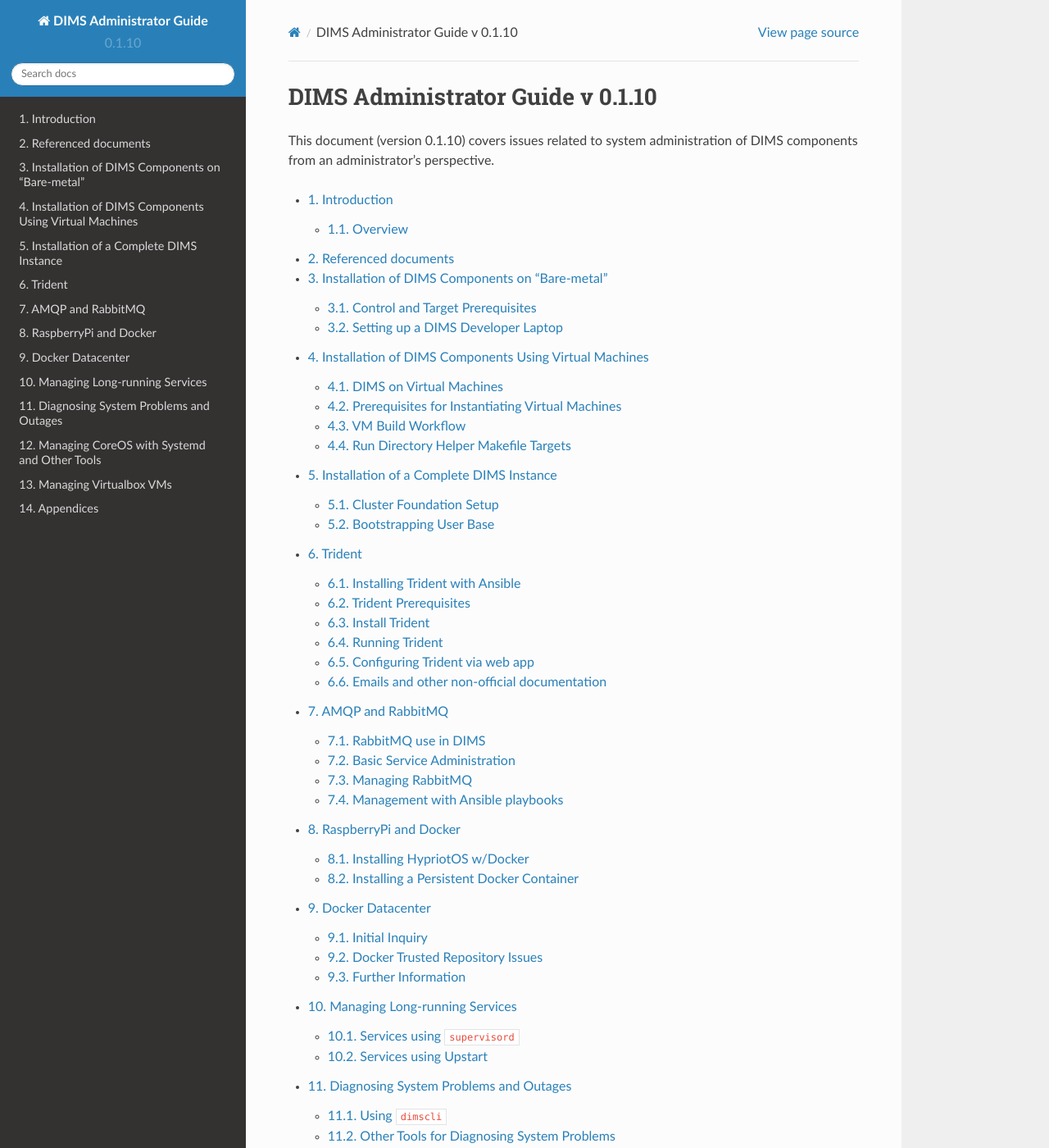
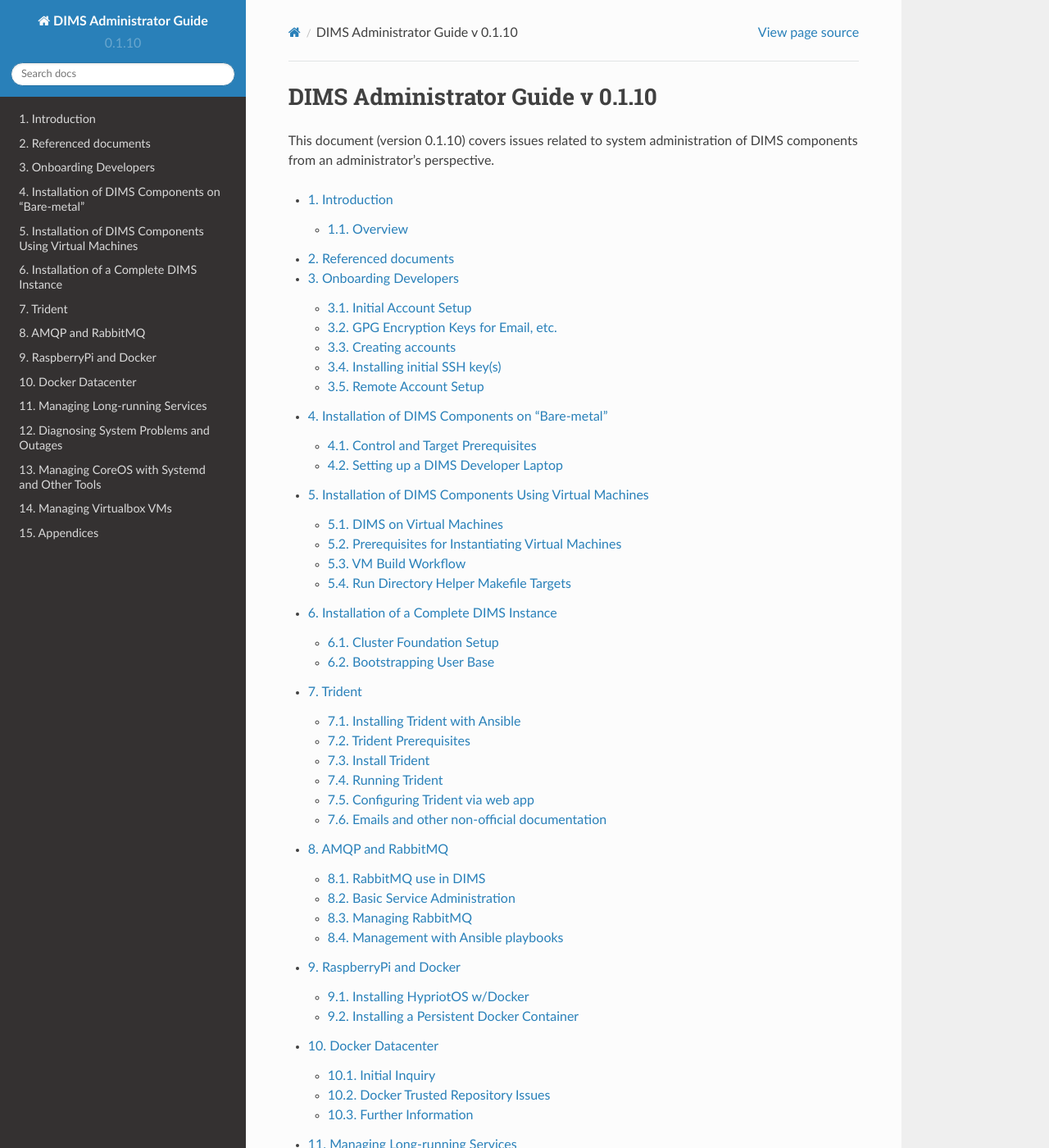
Before and after one commit to uw-dims/dims-adminguide, a Sphinx documentation site: the page built from docs/source/index.rst, in a window 1280 px wide and 1400 px high. Shown: the whole window at 82% size. Built offline with Sphinx 7.4.7 and the Read the Docs theme 2.0.0, drawn with Linux system fonts in a browser that asks for light colours; some of the changed lines change nothing that is shown; some of the changed text lies outside the part shown.

Commit message:
Move onboarding chapter from dims-devguide

```diff
--- a/docs/source/index.rst
+++ b/docs/source/index.rst
@@ -16,6 +16,7 @@
 
    introduction
    referenceddocs
+   onboarding
    installingbaremetal
    installingvirtualmachines
    installingdimsinstance
--- /dev/null
+++ b/docs/source/onboarding.rst
@@ -0,0 +1,460 @@
+.. _onboarding:
+
+Onboarding Developers
+=====================
+
+This chapter covers the process for onboarding new developers
+into the DIMS project.
+
+.. _initialaccountsetup:
+
+Initial Account Setup
+---------------------
+
+The first step in adding a new DIMS developer is getting them set up
+with an account on our internal ``ops-trust`` portal instance.
+
+Our FosWiki server has a page that was dedicated to the steps necessary
+for `Provisioning New DIMS Users`_.
+
+.. _Provisioning New DIMS Users: http://foswiki.devops.develop/Development/ProvisionNewUsers
+
+.. caution::
+
+    The FosWiki page `Provisioning New DIMS Users`_ looks like it may be out of
+    date, or include steps that may not be necessary for just adding a new
+    user. It has a huge number of steps that should be made more streamlined
+    or added to the DIMS web app to simplify the process of adding and removing
+    DIMS users in concert with the ``ops-trust`` portal at the center of DIMS.
+
+..
+
+Once the user has been given their password to the ``ops-trust`` portal,
+they need to change their ``MemberID`` to match the account name that
+should be used within DIMS. (E.g., Dave Dittrich may be given the
+``MemberID`` of ``davedittrich2475`` by the portal, but the desired
+account name within DIMS subsystems should be ``dittrich``.)
+
+GPG Encryption Keys for Email, etc.
+-----------------------------------
+
+Each ``ops-trust`` portal account holder needs a GPG key to be able to
+send/receive encrypted emails. In normal operation, one's ``ops-trust``
+portal account is not fully enabled until the user has uploaded their
+GPG key.
+
+One of the easiest ways to process GPG-encrypted email is using `Enigmail`_
+with the `The GNU Privacy Guard`_ from the `Thunderbird`_ email client. Follow
+the `Enigmail Quick Start Guide`_ to install, configure, and generate a GPG key
+for use with `Thunderbird`_ (which is supported on Mac, Linux, and Windows, and
+is installed by default on the DIMS Ubuntu developer laptops).
+
+After you have set up `The GNU Privacy Guard`_ and uploaded your key,
+log in to the ``ops-trust`` portal and select ``PGP Keys`` from the menu
+on the left of the screen to download all GPG keys for other portal
+users and all email lists to which you subscribe.
+
+.. note::
+
+    This step will only download keys that are in the system at the time
+    you press the link, which means they will get out-of-date with respect
+    to new users, regenerated keys, and/or new email lists that may be
+    created over time. Get in the habit of updating your GPG key ring
+    regularly, or at least remember that failure to encrypt/decrypt
+    and email may be due to your keyring being out of date and needing
+    a refresh.
+
+..
+
+.. _Enigmail: https://www.enigmail.net/home/index.php
+.. _The GNU Privacy Guard: https://www.gnupg.org
+.. _Enigmail Quick Start Guide: https://www.enigmail.net/documentation/quickstart.php
+.. _Thunderbird: https://www.mozilla.org/en-US/thunderbird/
+
+
+.. _creatingaccounts:
+
+Creating accounts
+-----------------
+
+After a new user has successfully set up their ``ops-trust`` portal
+account and modified their ``MemberID`` to align with their desired DIMS
+account name, they must be added to the ``dims_users`` array in
+the ``$GIT/ansible-playbooks/group_vars/all`` file. Once added,
+the Ansible playbook roles that generate DIMS user accounts
+(e.g., ``dims-users-create``) can be played to create accounts
+as needed.
+
+.. todo::
+
+    This step should be automated, so that adding (or removing) a user
+    from the DIMS system triggers account creation (or archiving and deletion)
+    automatically on DIMS-OPS systems. DIMS-DevOps systems may need to have
+    this step be done manually, or triggered by adding/removing the user to/from
+    one of the DevOps related trust groups.
+
+    One method for automating this is to replace the hard-coded ``dims_users`` variable
+    with a Jinja2 template, then extract the list of users from the ``ops-trust`` portal
+    via an RPC call from a Python script that performs the Jinja2 template substitution
+    immediately before running Ansible playbooks to create users. (A separate step
+    to archive/delete terminated user accounts would be triggered by deletion
+    events in the ``ops-trust`` portal, or from an administration panel accessible
+    only to users in the "admin" group in the DIMS web application.)
+
+    See :ref:`dimssr:dimssystemrequirements` sections :ref:`dimssr:accountAccessControls`,
+    :ref:`dimssr:diutUserStory5`, and :ref:`dimssr:accountSuspension`, and
+    Jira Epic `DIMS-64`_.
+
+..
+
+.. _DIMS-64: http://jira.devops.develop/browse/DIMS-64
+
+
+.. _sshkeys:
+
+Installing initial SSH key(s)
+-----------------------------
+
+Before someone can clone Git repositories, or use SSH to log in to DIMS
+systems for interactive shell access, they must (a) have a DIMS SSH key,
+and (b) have the public key and ``authorized_keys`` file(s) on target
+systems set up properly.
+
+#. Create the user's DIMS SSH key pair...
+
+   .. todo::
+
+      Replace this with example...
+
+      make key
+      git commit it
+
+   ..
+
+#. Generate accounts using Ansible playbook ($whatever), which creates
+   the accounts and installs their public key.
+
+#. Copy their key pair into the account on the system where they will be
+   doing their development (i.e., a DIMS developer laptop, Vagrant virtual
+   machine, or bare-metal workstation.) Also make sure their key is
+   included in the ``authorized_keys`` file in the ``git`` account on
+   ``git.devops.develop`` in order for them to be able to read/write
+   source code using Git.
+
+   .. todo::
+
+      Replace this with example...
+
+   ..
+
+#.  Trigger a Jenkins build job for `public-keys-configure`_ to push the
+    new user's key to all DIMS-DevOps and DIMS-OPS systems.
+
+
+    .. todo::
+
+        This step could be added to a script, which invokes the job using
+        the REST API. That saves the manual step of clicking the
+        *Build Now* button in a browser.
+
+    ..
+
+
+#.  Set the password on the account they are supposed to use so they can log in to it,
+    and/or securely transfer their public SSH key to them so they can use it
+    to access the account without needing a password.
+
+    .. note::
+
+        They will need a password on the account for ``sudo`` on commands
+        like ``dims-ci-utils.install.user`` that ask for the ``sudo``
+        password in order to pass it to Ansible.
+
+    ..
+
+   Use command ``passwd <username>``.
+
+   .. code-block:: none
+
+      [dimsenv] mboggess@b52:~ () $ passwd mboggess
+      Changing password for mboggess.
+      (current) UNIX password:
+      Enter new UNIX password:
+      Retype new UNIX password:
+      passwd: password updated successfully
+
+   ..
+
+.. _public-keys-configure: http://jenkins.devops.develop/job/public-keys-configure/
+
+.. _remoteaccountsetup:
+
+Remote Account Setup
+--------------------
+
+This section details how to set up a new account for a current developer
+on a remote machine, after being logged in to the remote machine.
+
+Change password
+~~~~~~~~~~~~~~~
+
+Use command ``passwd <username>``.
+
+.. code-block:: none
+
+   [dimsenv] mboggess@b52:~ () $ passwd mboggess
+   Changing password for mboggess.
+   (current) UNIX password:
+   Enter new UNIX password:
+   Retype new UNIX password:
+   passwd: password updated successfully
+
+..
+
+Transfer SSH Keys to Remote Machine
+~~~~~~~~~~~~~~~~~~~~~~~~~~~~~~~~~~~
+
+*  Once logged in to remote machine, check ~/.ssh/authorized_keys file
+   for public key:
+
+   .. code-block:: none
+
+      [dimsenv] mboggess@b52:~ () $ cd .ssh
+      [dimsenv] mboggess@b52:~/.ssh () $ ls
+      authorized_keys  config  known_hosts
+      [dimsenv] mboggess@b52:~/.ssh () $ vim authorized_keys
+
+   ..
+
+*  Securely transfer DIMS RSA keys from local machine to remote machine
+
+   Keys are located in ``~/.ssh/`` and should be named:
+
+   * ``dims_${dimsusername}_rsa`` for private key
+   * ``dims_${dimsusername}rsa.pub`` for public key
+   * ``dims_${dimsusername}_rsa.sig`` for signature
+
+   Copy all three files from local machine with DIMS RSA keys:
+
+   .. code-block:: none
+
+      [dimsenv] mboggess@dimsdev2:~ () $ cd .ssh
+      [dimsenv] mboggess@dimsdev2:~/.ssh () $ scp dims_mboggess_rsa* mboggess@b52.tacoma.uw.edu:/home/mboggess/.ssh/
+      dims_mboggess_rsa                                     100% 1675     1.6KB/s   00:00
+      dims_mboggess_rsa.pub                                 100%  403     0.4KB/s   00:00
+      dims_mboggess_rsa.sig                                 100%   82     0.1KB/s   00:00
+
+   ..
+
+   Check on remote machine:
+
+   .. code-block:: none
+
+      [dimsenv] mboggess@b52:~/.ssh () $ ls
+      authorized_keys  dims_mboggess_rsa      dims_mboggess_rsa.sig
+      config           dims_mboggess_rsa.pub  known_hosts
+
+   ..
+
+.. note::
+
+   This solves the "second hop issue": a user can access machines one hop
+   away because the necessary keys are available on their local machine,
+   but when trying to go one hop further, keys are not available. For
+   example, I can log in to b52 just fine, but when I try to run
+   ``dims.git.syncrepos``, which requires access to
+   ``git.devops.develop``, I ran into trouble because my keys
+   were not on b52.
+
+..
+
+Sync Repos on Remote Machine
+~~~~~~~~~~~~~~~~~~~~~~~~~~~~
+
+There probably will not be a .mrconfig file on the remote machine,
+so you must create an empty file with that name before you sync repos
+or the command will fail.
+
+Failure when running ``dims.git.syncrepos`` because no .mrconfig:
+
+.. code-block:: none
+
+   <snip>
+
+   [+++] Adding Repo[49] umich-botnets to /home/mboggess/dims/.mrconfig and checking it out.
+   cp: cannot stat ‘/home/mboggess/dims/.mrconfig’: No such file or directory
+
+   [+++] Updated 49 of 49 available repos.
+   [+++] Summary of actions for repos that were updated:
+   - Any changes to branches at origin have been downloaded to your local repository
+   - Any branches that have been deleted at origin have also been deleted from your local repository
+   - Any changes from origin/master have been merged into branch 'master'
+   - Any changes from origin/develop have been merged into branch 'develop'
+   - Any resolved merge conflicts have been pushed back to origin
+   [+++] Added 49 new repos: ansible-inventory ansible-playbooks cif-client cif-java configs dims dims-ad dims-adminguide dims-asbuilt dims-ci-utils dims-dashboard dims-db-recovery dims-devguide dims-dockerfiles dims-dsdd dims-jds dims-keys dims-ocd dims-packer dims-parselogs dims-sample-data dims-sr dims-supervisor dims-svd dimssysconfig dims-test-repo dims-tp dims-tr dims-vagrant ELK fuse4j ipgrep java-native-loader java-stix-v1.1.1 mal4s MozDef ops-trust-openid ops-trust-portal poster-deck-2014-noflow prisem prisem-replacement pygraph rwfind sphinx-autobuild stix-java ticketing-redis tsk4j tupelo umich-botnets
+   [+++] Updating repos took 00:00:00
+
+..
+
+Looking in ~/dims/ for .mrconfig:
+
+.. code-block:: none
+
+   [dimsenv] mboggess@b52:~ () $ cd dims
+   [dimsenv] mboggess@b52:~/dims () $ ls -a
+   .  ..  git
+
+..
+
+*  Create .mrconfig
+
+   .. code-block:: none
+
+      [dimsenv] mboggess@b52:~/dims () $ touch .mrconfig
+      [dimsenv] mboggess@b52:~/dims () $ ls -a
+      .  ..  git  .mrconfig
+
+   ..
+
+*  Run dims.git.syncrepos
+
+   .. code-block:: none
+
+      [dimsenv] mboggess@b52:~/dims () $ cd ..
+      [dimsenv] mboggess@b52:~ () $ dims.git.syncrepos
+      [+++] Found 49 available repos at git@git.devops.develop
+      [+++] Adding Repo[1] ansible-inventory to /home/mboggess/dims/.mrconfig and checking it out.
+      mr checkout: /home/mboggess/dims/git/ansible-inventory
+      Cloning into 'ansible-inventory'...
+      remote: Counting objects: 481, done.
+      remote: Compressing objects: 100% (387/387), done.
+      remote: Total 481 (delta 237), reused 122 (delta 65)
+      Receiving objects: 100% (481/481), 62.36 KiB | 0 bytes/s, done.
+      Resolving deltas: 100% (237/237), done.
+      Checking connectivity... done.
+      Using default branch names.
+
+      Which branch should be used for tracking production releases?
+         - master
+      Branch name for production releases: [master]
+      Branch name for "next release" development: [develop]
+
+      How to name your supporting branch prefixes?
+      Feature branches? [feature/]
+      Release branches? [release/]
+      Hotfix branches? [hotfix/]
+      Support branches? [support/]
+      Version tag prefix? []
+
+      mr checkout: finished (1 ok)
+
+      <snip>
+
+      [+++] Updated 49 of 49 available repos.
+      [+++] Summary of actions for repos that were updated:
+      - Any changes to branches at origin have been downloaded to your local repository
+      - Any branches that have been deleted at origin have also been deleted from your local repository
+      - Any changes from origin/master have been merged into branch 'master'
+      - Any changes from origin/develop have been merged into branch 'develop'
+      - Any resolved merge conflicts have been pushed back to origin
+      [+++] Added 49 new repos: ansible-inventory ansible-playbooks cif-client cif-java configs dims dims-ad dims-adminguide dims-asbuilt dims-ci-utils dims-dashboard dims-db-recovery dims-devguide dims-dockerfiles dims-dsdd dims-jds dims-keys dims-ocd dims-packer dims-parselogs dims-sample-data dims-sr dims-supervisor dims-svd dimssysconfig dims-test-repo dims-tp dims-tr dims-vagrant ELK fuse4j ipgrep java-native-loader java-stix-v1.1.1 mal4s MozDef ops-trust-openid ops-trust-portal poster-deck-2014-noflow prisem prisem-replacement pygraph rwfind sphinx-autobuild stix-java ticketing-redis tsk4j tupelo umich-botnets
+      [+++] Updating repos took 00:07:19
+
+   ..
+
+Build Python Virtual Environment on Remote Machine
+~~~~~~~~~~~~~~~~~~~~~~~~~~~~~~~~~~~~~~~~~~~~~~~~~~
+
+*  When logged in to remote machine, change directories to location of
+   virtual environment build scripts:
+
+   .. code-block:: none
+
+      [dimsenv] mboggess@b52:~ () $ cd $GIT/ansible-playbooks
+
+   ..
+
+*  Run the DIMS command to build the system virtualenv for access to
+    system DIMS commands:
+
+   .. code-block:: none
+
+      [dimsenv] mboggess@b52:~/dims/git/ansible-playbooks (develop) $ ./dimsenv.install.system
+
+   ..
+
+*  Run ``exec bash`` to refresh:
+
+   .. code-block:: none
+
+      [dimsenv] mboggess@b52:~/dims/git/ansible-playbooks (develop) $ exec bash
+      [+++] DIMS shell initialization [ansible-playbooks v1.2.107]
+      [+++] Sourcing /opt/dims/etc/bashrc.dims.d/bashrc.dims.network ...
+      [+++] OpenVPN status:
+       * VPN '01_uwapl_daveb52' is running
+       * VPN '02_prsm_dave-prisem-2' is running
+      [+++] Sourcing /opt/dims/etc/bashrc.dims.d/bashrc.dims.virtualenv ...
+      [+++] Activating virtual environment (/home/mboggess/dims/envs/dimsenv) [ansible-playbooks v1.2.107]
+      [+++] (Create file /home/mboggess/.DIMS_NO_DIMSENV_ACTIVATE to disable)
+      [+++] Virtual environment 'dimsenv' activated [ansible-playbooks v1.2.107]
+      [+++] Installed /home/mboggess/dims/envs/dimsenv/bin/dimsenv.install.user
+      [+++] Installed /home/mboggess/dims/envs/dimsenv/bin/dimsenv.install.system
+      [+++] Sourcing /opt/dims/etc/bashrc.dims.d/git-prompt.sh ...
+      [+++] Sourcing /opt/dims/etc/bashrc.dims.d/hub.bash_completion.sh ...
+
+   ..
+
+   Line "Activating virtual environment" should have path to dimsenv/
+   via $HOME/dims.
+
+*  Run DIMS command to build user virtualenv:
+
+   .. code-block:: none
+
+      [dimsenv] mboggess@b52:~/dims/git/ansible-playbooks (develop) $ ./dimsenv.install.user
+
+   ..
+
+*  Run ``exec bash`` to refresh again.
+
+*  Check $HOME/dims/envs/ for dimsenv/ and activation scripts:
+
+   .. code-block:: none
+
+      [dimsenv] mboggess@b52:~/dims/git/ansible-playbooks (develop) $ ls $HOME/dims/envs
+      dimsenv          initialize    postdeactivate  postmkvirtualenv  preactivate    premkproject     prermvirtualenv
+      get_env_details  postactivate  postmkproject   postrmvirtualenv  predeactivate  premkvirtualenv
+
+   ..
+
+Transfer Config Files
+~~~~~~~~~~~~~~~~~~~~~
+
+*  Your account personalization files need to be transferred to the
+   remote machine as well, including .gitconfig, .vimrc, and
+   .bash_aliases.
+
+
+   From the local machine:
+
+   .. code-block:: none
+
+      [dimsenv] mboggess@dimsdev2:~ () $ scp .bash_aliases mboggess@b52.tacoma.uw.edu:/home/mboggess/
+      .bash_aliases                                 100%  510     0.5KB/s   00:00
+      [dimsenv] mboggess@dimsdev2:~ () $ scp .gitconfig mboggess@b52.tacoma.uw.edu:/home/mboggess/
+      .gitconfig                                    100%  847     0.8KB/s   00:00
+      [dimsenv] mboggess@dimsdev2:~ () $ scp .vimrc mboggess@b52.tacoma.uw.edu:/home/mboggess/
+      .vimrc                                        100%  314     0.3KB/s   00:00
+
+   ..
+
+   On the remote machine, check for files and refresh bash:
+
+   .. code-block:: none
+
+      [dimsenv] mboggess@b52:~ () $ ls -a
+      .   .ansible       .bash_history  .bashrc  dims              .gitconfig  .profile      .ssh      .vimrc
+      ..  .bash_aliases  .bash_logout   .cache   examples.desktop  .mrtrust    .python-eggs  .viminfo
+      [dimsenv] mboggess@b52:~ () $ exec bash
+
+   ..
```
